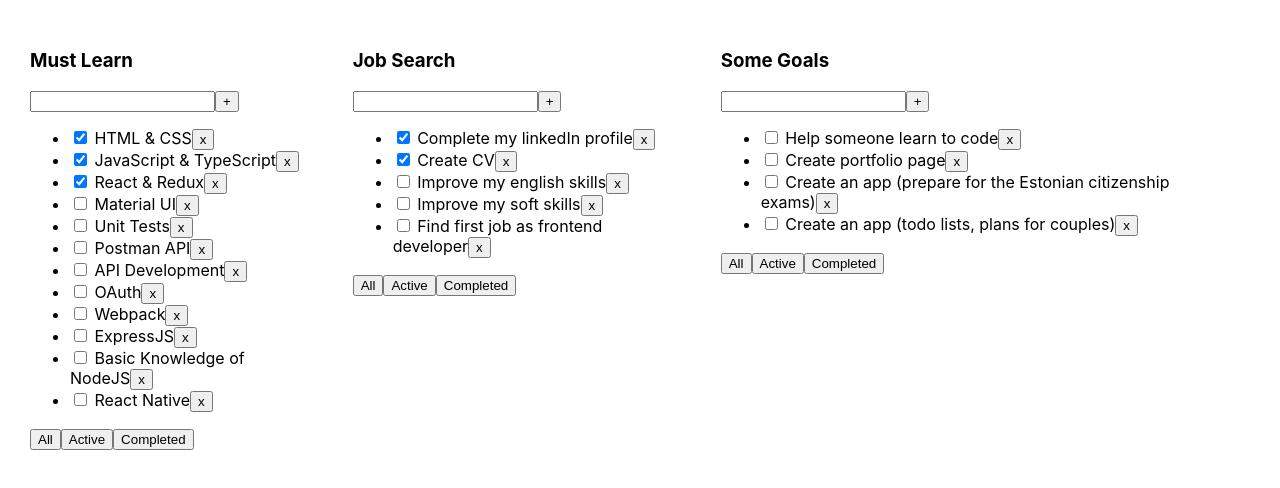
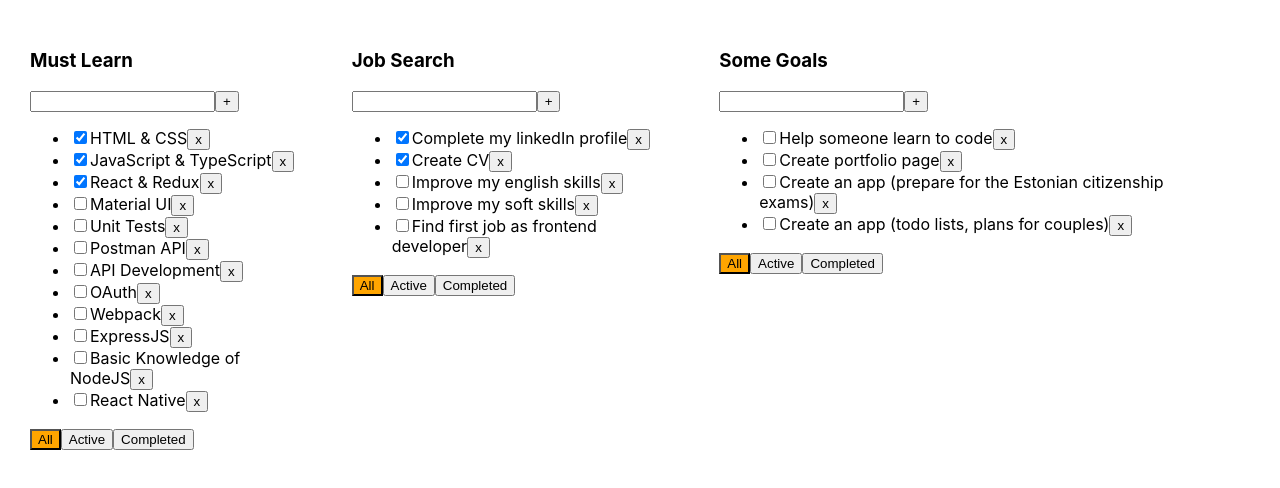
Before and after one commit to insane4l/INCUBATOR-todolist, a React (Create React App) app: page / in a window 1280 px wide. Shown: the top 488 px of the page. Built offline with nearby package versions, Linux system fonts and the light colour scheme.

Commit message:
Add task(with some validation), change task status functionality implemented. Active filter highlighting. uuid lib added

```diff
--- a/package.json
+++ b/package.json
@@ -10,10 +10,12 @@
     "@types/node": "^12.0.0",
     "@types/react": "^16.9.0",
     "@types/react-dom": "^16.9.0",
+    "@types/uuid": "^8.3.4",
     "react": "^16.13.1",
     "react-dom": "^16.13.1",
     "react-scripts": "3.4.1",
-    "typescript": "~3.7.2"
+    "typescript": "~3.7.2",
+    "uuid": "^3.4.0"
   },
   "scripts": {
     "start": "react-scripts start",
--- a/src/App.css
+++ b/src/App.css
@@ -6,3 +6,14 @@
 .App > div {
   margin-right: 50px;
 }
+.validation__error-input {
+  border: 1px solid red;
+}
+.validation__error-title {
+  color: red;
+  font-weight: 600;
+}
+
+.filter_active {
+  background-color: orange;
+}
--- a/src/App.tsx
+++ b/src/App.tsx
@@ -1,4 +1,5 @@
-import React, { useState } from 'react';
+import React from 'react';
+import { v1 } from 'uuid';
 import './App.css';
 import TodoList from './components/TodoList';
 
@@ -12,52 +13,52 @@ import TodoList from './components/TodoList';
 // export type DefaultFilterTypes = typeof defaultFilters;
 
 let defaultFilters = [
-    {title:'All', value:'all', id: 1},
-    {title: 'Active', value:'active', id: 2},
-    {title: 'Completed', value:'completed', id: 3}
+    {title:'All', value:'all', id: v1()},
+    {title: 'Active', value:'active', id: v1()},
+    {title: 'Completed', value:'completed', id: v1()}
 ] as DefaultFilterTypes
 
 export type FilterValuesType = 'all' | 'active' | 'completed'
-export type DefaultFilterTypes = Array<{title: string, value: FilterValuesType, id: number}>
+export type DefaultFilterTypes = Array<{title: string, value: FilterValuesType, id: string}>
 
 
 let todoLists = [
     {
         title: "Must Learn",
         tasks: [
-            {title: 'HTML & CSS', isDone: true, id: 1},
-            {title: 'JavaScript & TypeScript', isDone: true, id: 2},
-            {title: 'React & Redux', isDone: true, id: 3},
-            {title: 'Material UI', isDone: false, id: 4},
-            {title: 'Unit Tests', isDone: false, id: 5},
-            {title: 'Postman API', isDone: false, id: 6},
-            {title: 'API Development', isDone: false, id: 7},
-            {title: 'OAuth', isDone: false, id: 8},
-            {title: 'Webpack', isDone: false, id: 9},
-            {title: 'ExpressJS', isDone: false, id: 10},
-            {title: 'Basic Knowledge of NodeJS', isDone: false, id: 11},
-            {title: 'React Native', isDone: false, id: 12}
+            {title: 'HTML & CSS', isDone: true, id: v1()},
+            {title: 'JavaScript & TypeScript', isDone: true, id: v1()},
+            {title: 'React & Redux', isDone: true, id: v1()},
+            {title: 'Material UI', isDone: false, id: v1()},
+            {title: 'Unit Tests', isDone: false, id: v1()},
+            {title: 'Postman API', isDone: false, id: v1()},
+            {title: 'API Development', isDone: false, id: v1()},
+            {title: 'OAuth', isDone: false, id: v1()},
+            {title: 'Webpack', isDone: false, id: v1()},
+            {title: 'ExpressJS', isDone: false, id: v1()},
+            {title: 'Basic Knowledge of NodeJS', isDone: false, id: v1()},
+            {title: 'React Native', isDone: false, id: v1()}
         ],
         id: 1
     },
     {
         title: "Job Search",
         tasks: [
-            {title: 'Complete my linkedIn profile', isDone: true, id: 1},
-            {title: 'Create CV', isDone: true, id: 2},
-            {title: 'Improve my english skills', isDone: false, id: 3},
-            {title: 'Improve my soft skills', isDone: false, id: 4},
-            {title: 'Find first job as frontend developer', isDone: false, id: 5}
+            {title: 'Complete my linkedIn profile', isDone: true, id: v1()},
+            {title: 'Create CV', isDone: true, id: v1()},
+            {title: 'Improve my english skills', isDone: false, id: v1()},
+            {title: 'Improve my soft skills', isDone: false, id: v1()},
+            {title: 'Find first job as frontend developer', isDone: false, id: v1()}
         ],
         id: 2
     },
     {
         title: "Some Goals",
         tasks: [
-            {title: 'Help someone learn to code', isDone: false, id: 1},
-            {title: 'Create portfolio page', isDone: false, id: 2},
-            {title: 'Create an app (prepare for the Estonian citizenship exams)', isDone: false, id: 3},
-            {title: 'Create an app (todo lists, plans for couples)', isDone: false, id: 4}
+            {title: 'Help someone learn to code', isDone: false, id: v1()},
+            {title: 'Create portfolio page', isDone: false, id: v1()},
+            {title: 'Create an app (prepare for the Estonian citizenship exams)', isDone: false, id: v1()},
+            {title: 'Create an app (todo lists, plans for couples)', isDone: false, id: v1()}
         ],
         id: 3
     }
--- /dev/null
+++ b/src/components/AddNewItemForm.tsx
@@ -0,0 +1,53 @@
+import React, { ChangeEvent, KeyboardEvent, useState } from 'react';
+
+
+const AddNewItemForm: React.FC<AddNewItemFormPropsType> = ({ addItem }) => {
+
+    const [newItemTitle, setNewItemTitle] = useState<string>('');
+    const [validationError, setValidationError] = useState<string | null>(null)
+
+    const onInputChange = (e: ChangeEvent<HTMLInputElement>) => {
+        setNewItemTitle(e.currentTarget.value)
+    }
+
+    const onSubmitHandler = () => {
+        if (newItemTitle.trim() === '') {
+            setValidationError('Field is required');
+            setNewItemTitle('');
+            return;
+        }
+
+        setValidationError(null);
+        addItem(newItemTitle.trim());
+        setNewItemTitle('')
+    }
+
+    const onKeyPressHandler = (e: KeyboardEvent<HTMLInputElement>) => {
+        setValidationError(null);
+
+        if (e.charCode === 13) {
+            onSubmitHandler();
+        }
+    }
+
+    return (
+        <div>
+            <input value={newItemTitle}
+                   onChange={onInputChange}
+                   onKeyPress={onKeyPressHandler}
+                   className={validationError ? "validation__error-input" : ""} />
+            <button onClick={onSubmitHandler}>+</button>
+
+            {validationError
+                && <div className="validation__error-title">{validationError}</div>
+            }
+        </div>
+    )
+}
+
+export default AddNewItemForm;
+
+
+type AddNewItemFormPropsType = {
+    addItem: (itemTitle: string) => void
+}
--- a/src/components/FilterPanel.tsx
+++ b/src/components/FilterPanel.tsx
@@ -1,11 +1,14 @@
 import React from 'react';
 import { DefaultFilterTypes, FilterValuesType } from '../App';
 
-const FilterPanel: React.FC<FilterPanelPropsType> = ({filters, changeFilter}) => {
+const FilterPanel: React.FC<FilterPanelPropsType> = ({filters, currentFilter, changeFilter}) => {
     return (
         <div>
             {filters.map(el => (
-                <button key={el.id} value={el.value} onClick={() => changeFilter(el.value)}>
+                <button key={el.id}
+                        value={el.value}
+                        onClick={() => changeFilter(el.value)}
+                        className={el.value === currentFilter ? "filter_active" : ""} >
                     {el.title}
                 </button>
             ))}
@@ -22,5 +25,6 @@ export default FilterPanel;
 
 type FilterPanelPropsType = {
     filters: DefaultFilterTypes
+    currentFilter: FilterValuesType
     changeFilter: (filter: FilterValuesType) => void
 }
--- a/src/components/List.tsx
+++ b/src/components/List.tsx
@@ -2,10 +2,10 @@ import React from 'react';
 import { TaskType } from '../types/types';
 import ListItem from './ListItem';
 
-const List: React.FC<ListPropsType> = ({tasks, removeItem}) => {
+const List: React.FC<ListPropsType> = ({tasks, removeItem, changeItemStatus}) => {
     return (
         <ul>
-            {tasks.map(el => <ListItem key={el.id} task={el} tasksList={tasks} removeItem={removeItem} /> )}
+            {tasks.map(el => <ListItem key={el.id} task={el} removeItem={removeItem} changeItemStatus={changeItemStatus}/> )}
         </ul>
     )
 }
@@ -15,5 +15,6 @@ export default List;
 
 type ListPropsType = {
     tasks: Array<TaskType>
-    removeItem: (id: number) => void
+    removeItem: (id: string) => void
+    changeItemStatus: (id: string) => void
 }
--- a/src/components/ListItem.tsx
+++ b/src/components/ListItem.tsx
@@ -1,14 +1,25 @@
 import React from 'react';
 import { TaskType } from '../types/types';
 
-const ListItem: React.FC<ListItemPropsType> = ({task, removeItem}) => {
+const ListItem: React.FC<ListItemPropsType> = ({task, removeItem, changeItemStatus}) => {
 
     const {title, isDone, id} = task;
 
+    const onItemStatusChange = () => {
+        changeItemStatus(id)
+    }
+
+    const onRemoveHandler = () => {
+        removeItem(id);
+    }
+
     return (
         <li>
-            <input type="checkbox" checked={isDone}/> <span>{title}</span>
-            <button onClick={() => removeItem(id) }>x</button>
+            <input type="checkbox"
+                   checked={isDone}
+                   onChange={onItemStatusChange}/>
+            <span>{title}</span>
+            <button onClick={onRemoveHandler}>x</button>
         </li>
     )
 }
@@ -18,6 +29,6 @@ export default ListItem;
 
 type ListItemPropsType =  {
     task: TaskType
-    tasksList: Array<TaskType>
-    removeItem: (id: number) => void
+    removeItem: (id: string) => void
+    changeItemStatus: (id: string) => void
 }
--- a/src/components/TodoList.tsx
+++ b/src/components/TodoList.tsx
@@ -1,6 +1,8 @@
 import React, { useState } from 'react';
+import { v1 } from 'uuid';
 import { DefaultFilterTypes, FilterValuesType } from '../App';
 import { TaskType } from '../types/types';
+import AddNewItemForm from './AddNewItemForm';
 import FilterPanel from './FilterPanel';
 import List from './List';
 
@@ -10,10 +12,25 @@ const TodoList: React.FC<TodoListPropsType> = ({title, tasks, filters}) => {
 	const [items, setItems] = useState<Array<TaskType>>(tasks);
 	const [currentFilter, changeFilter] = useState<FilterValuesType>('all');
 
-    const removeItem = (id: number): void => {
+	const changeItemStatus = (id: string) => {
+		let newItems = [...items];
+		let selectedItem = newItems.find(el => el.id === id);
+		if (selectedItem) {
+			selectedItem.isDone = !selectedItem.isDone;
+			setItems(newItems);
+		}
+
+	}
+
+    const removeItem = (id: string): void => {
 		let changedList = items.filter(el => el.id !== id);
 		setItems(changedList);
     }
+
+	const addItem = (itemTitle: string) => {
+		const newItem = {title: itemTitle, isDone: false, id: v1()};
+		setItems([newItem, ...items]);
+	}
 
 	let allItems = items;
 
@@ -27,12 +44,9 @@ const TodoList: React.FC<TodoListPropsType> = ({title, tasks, filters}) => {
     return (
         <div>
 			<h3>{title}</h3>
-			<div>
-				<input/>
-				<button>+</button>
-			</div>
-			<List tasks={allItems} removeItem={removeItem} />
-			<FilterPanel filters={filters} changeFilter={changeFilter} />
+			<AddNewItemForm addItem={addItem} />
+			<List tasks={allItems} removeItem={removeItem} changeItemStatus={changeItemStatus}/>
+			<FilterPanel filters={filters} changeFilter={changeFilter} currentFilter={currentFilter}/>
 		</div>
     )
 }
--- a/src/index.css
+++ b/src/index.css
@@ -11,3 +11,7 @@ code {
   font-family: source-code-pro, Menlo, Monaco, Consolas, 'Courier New',
     monospace;
 }
+
+input {
+  outline: none;
+}
--- a/src/types/types.ts
+++ b/src/types/types.ts
@@ -1,5 +1,5 @@
 export type TaskType = {
     title: string
     isDone: boolean
-    id: number
+    id: string
 }
```
Also changed, not shown: 2 other files (tests, documents, lock files or other folders).
